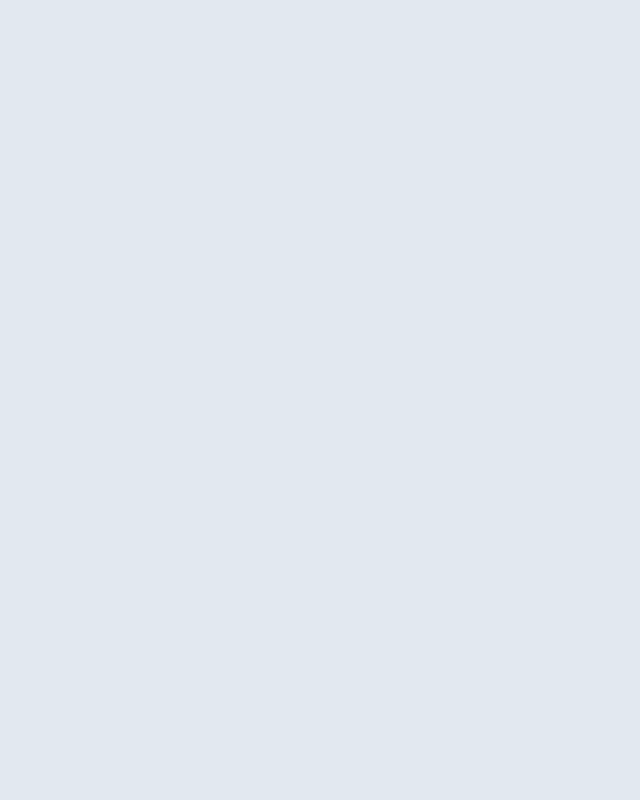
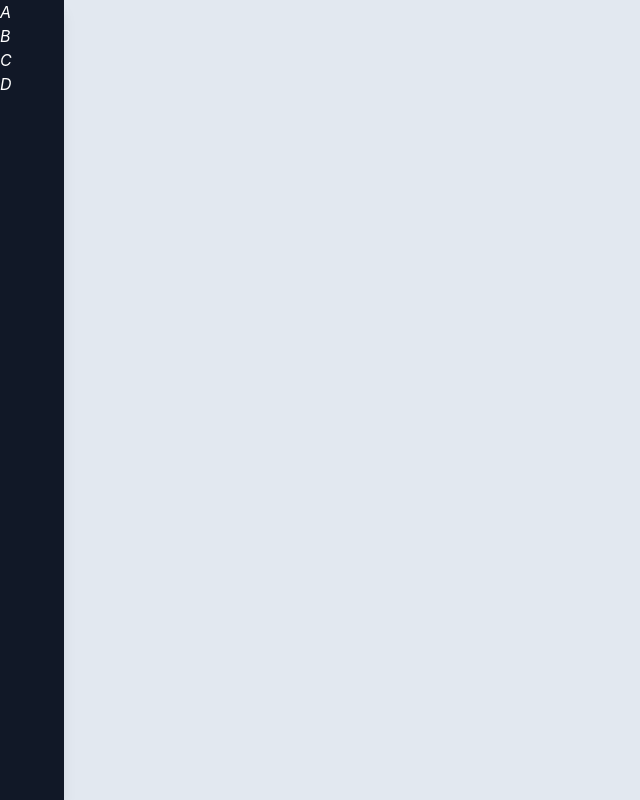
Before and after one commit to lucky15987/article_preview_component, a Next.js app: page /components/navbar in a window 1280 px wide. Shown: the whole page, without its empty margins (0-640 px from the left). Built offline with nearby package versions, Linux system fonts and the light colour scheme.

Commit message:
added Just-in-time mode to config

```diff
--- a/pages/404.js
+++ b/pages/404.js
@@ -1,8 +1,15 @@
+import Navbar from "./components/navbar";
+
 export default function Custom404() {
     return (
-        <div className="bg-black h-screen w-full">
-            <p>Error 404!</p>
-            <p>This page does not exist!</p>
-        </div>
+        <>
+            <div className="bg-black h-screen w-full">
+                {/* <p>Error 404!</p>
+                <p>This page does not exist!</p> */}
+                <Navbar />
+            </div>
+
+        </>
+
     );
 }
--- a/pages/components/navbar.js
+++ b/pages/components/navbar.js
@@ -1,8 +1,21 @@
 
 
-export default function Navbar () {
+export default function Navbar() {
     return (
         <>
+            {/* <div className="sideBar-container h-screen w-60 bg-slate-400 rounded-tr-md">
+                <ul className="options-container flex-auto justify-between">
+                    <li><a href="./" className="flex px-24 py-5 my-2 text-lg bg-yellow-300 rounded-md h-16 hover:bg-yellow-400">Home</a></li>
+                    <li><a href="./profile/" className="flex px-24 py-5 my-2 text-lg bg-yellow-300 rounded-md h-16 hover:bg-yellow-400">Profile</a></li>
+                    <li><a href="./support" className="flex px-24 py-5 my-2 text-lg bg-yellow-300 rounded-md h-16 hover:bg-yellow-400">Support</a></li>
+                </ul>
+            </div> */}
+            <div className="fixed top-0 left-0 h-screen w-16 flex flex-col bg-gray-900 text-white shadow-lg">
+                <i>A</i>
+                <i>B</i>
+                <i>C</i>
+                <i>D</i>
+            </div>
 
         </>
     );
--- /dev/null
+++ b/pages/components/sidebar.js
@@ -0,0 +1,10 @@
+const SideBar = () => {
+    return (
+        <div className="fixed top-">
+            <i>A</i>
+            <i>B</i>
+            <i>C</i>
+            <i>D</i>
+        </div>
+    );
+}
--- a/pages/layout.js
+++ b/pages/layout.js
@@ -3,7 +3,9 @@
 export default function Layout({children}) {
     return (
         <>
+            <Navbar>
 
+            </Navbar>
         </>
     )
 }
--- /dev/null
+++ b/pages/profile/index.js
@@ -0,0 +1,8 @@
+export default function () {
+    return (
+        <>
+            <p className="text-black">This is the login index page! Welcome!</p>
+            <a href="/michelle" className="text-black bg-blue-300 rounded-full p-1">Click me to login!</a>
+        </>
+    );
+}
--- a/tailwind.config.js
+++ b/tailwind.config.js
@@ -1,5 +1,6 @@
 /** @type {import('tailwindcss').Config} */
 module.exports = {
+  mode: 'jit',
   content: [
     "./pages/**/*.{js,ts,jsx,tsx}",
     "./components/**/*.{js,ts,jsx,tsx}",
```
